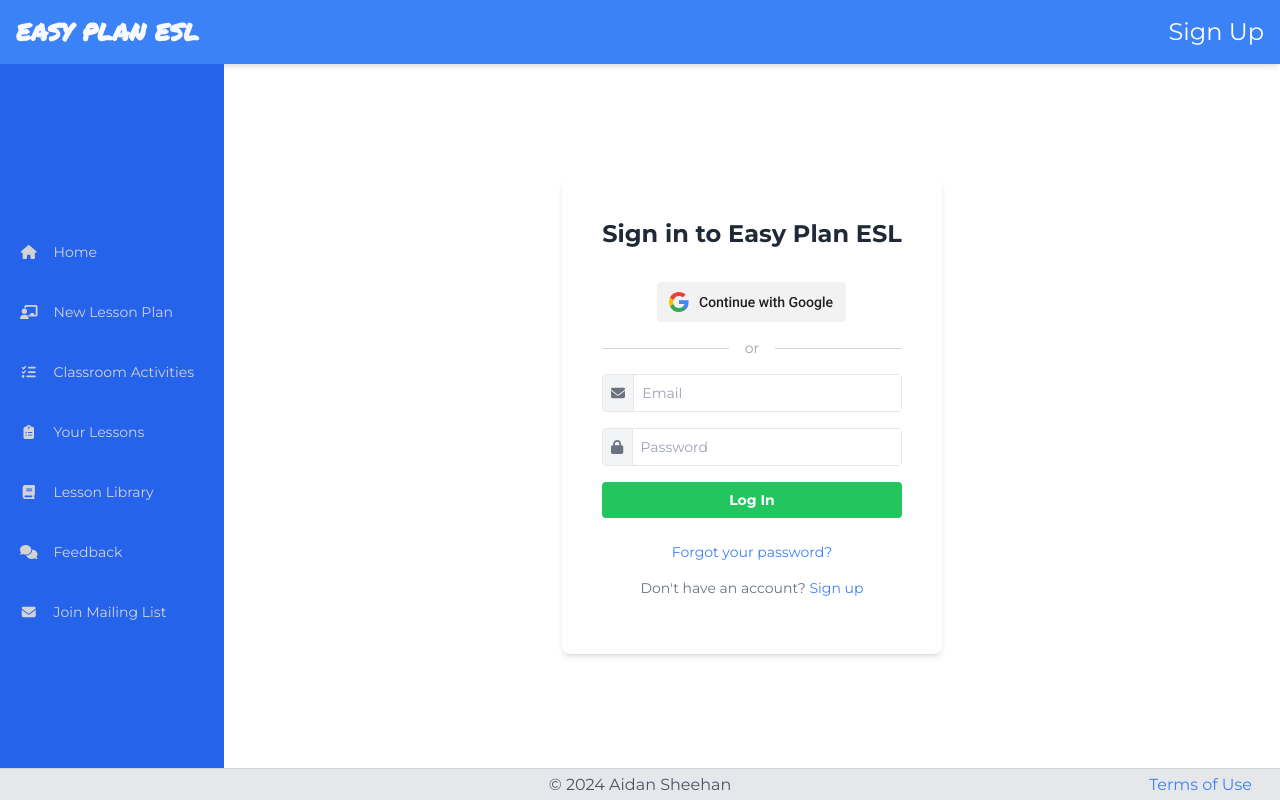
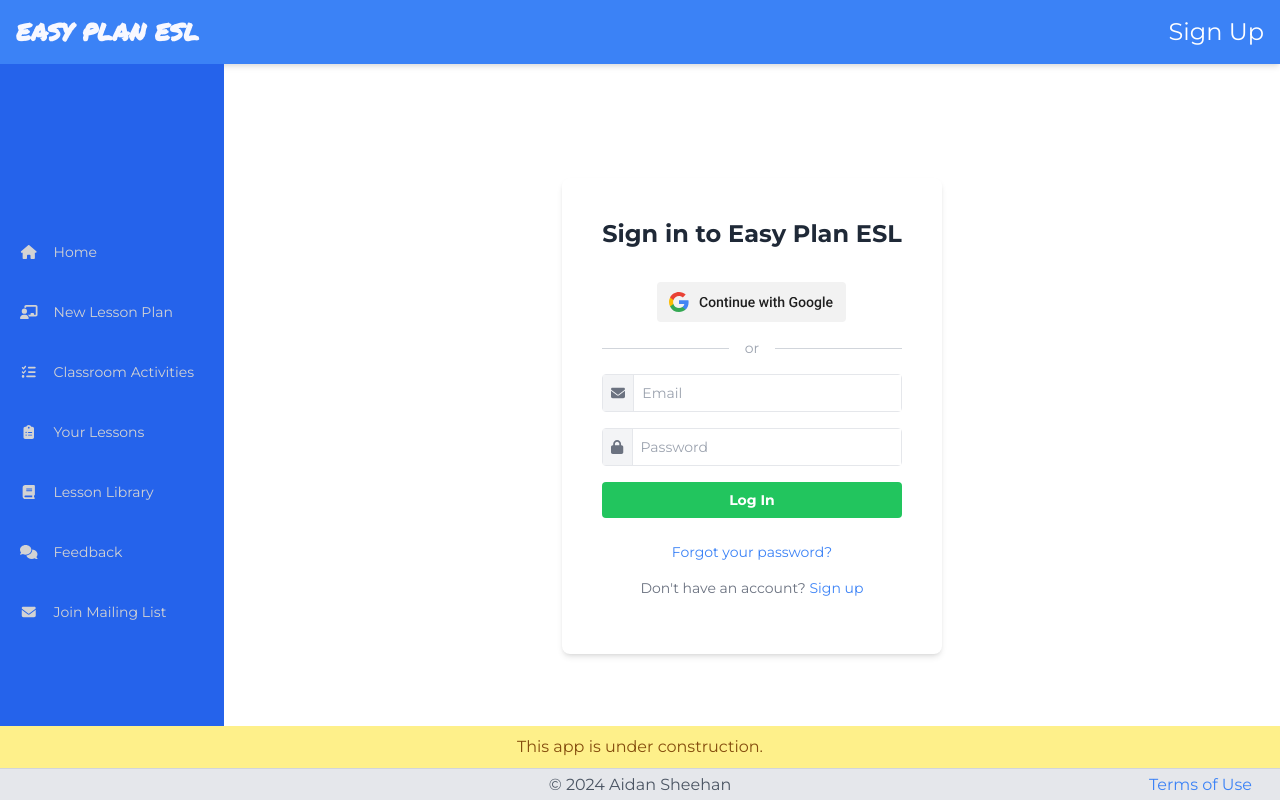
Before and after one commit to aidansheehan/unplan-app, a Next.js app: page /login in a window 1280 px wide. Built offline with nearby package versions, Linux system fonts and the light colour scheme; no server answers.

Commit message:
launch new: add under construction warning

```diff
--- a/src/components/layout.js
+++ b/src/components/layout.js
@@ -86,6 +86,11 @@
         {children}
       </main>
 
+{/* TODO remove */}
+      <div className="fixed inset-x-0 bottom-[var(--footer-height)] z-30 bg-yellow-200 text-yellow-800 text-center py-2">
+    <p>This app is under construction.</p>
+  </div>
+
       <footer className="h-[var(--footer-height)] text-center bg-gray-200 flex justify-center items-center absolute w-full bottom-0 z-20 border-t border-gray-300 px-4 md:px-20">
       <Link href="/terms" className="text-blue-500 hover:text-blue-700 hover:underline hidden md:block absolute right-7">
             Terms of Use
@@ -95,7 +100,6 @@
           © 2024 Aidan Sheehan
         </span>
       </footer>
-      {/* <ErrorDisplayComponent /> */}
     </div>
   );
 };
```
